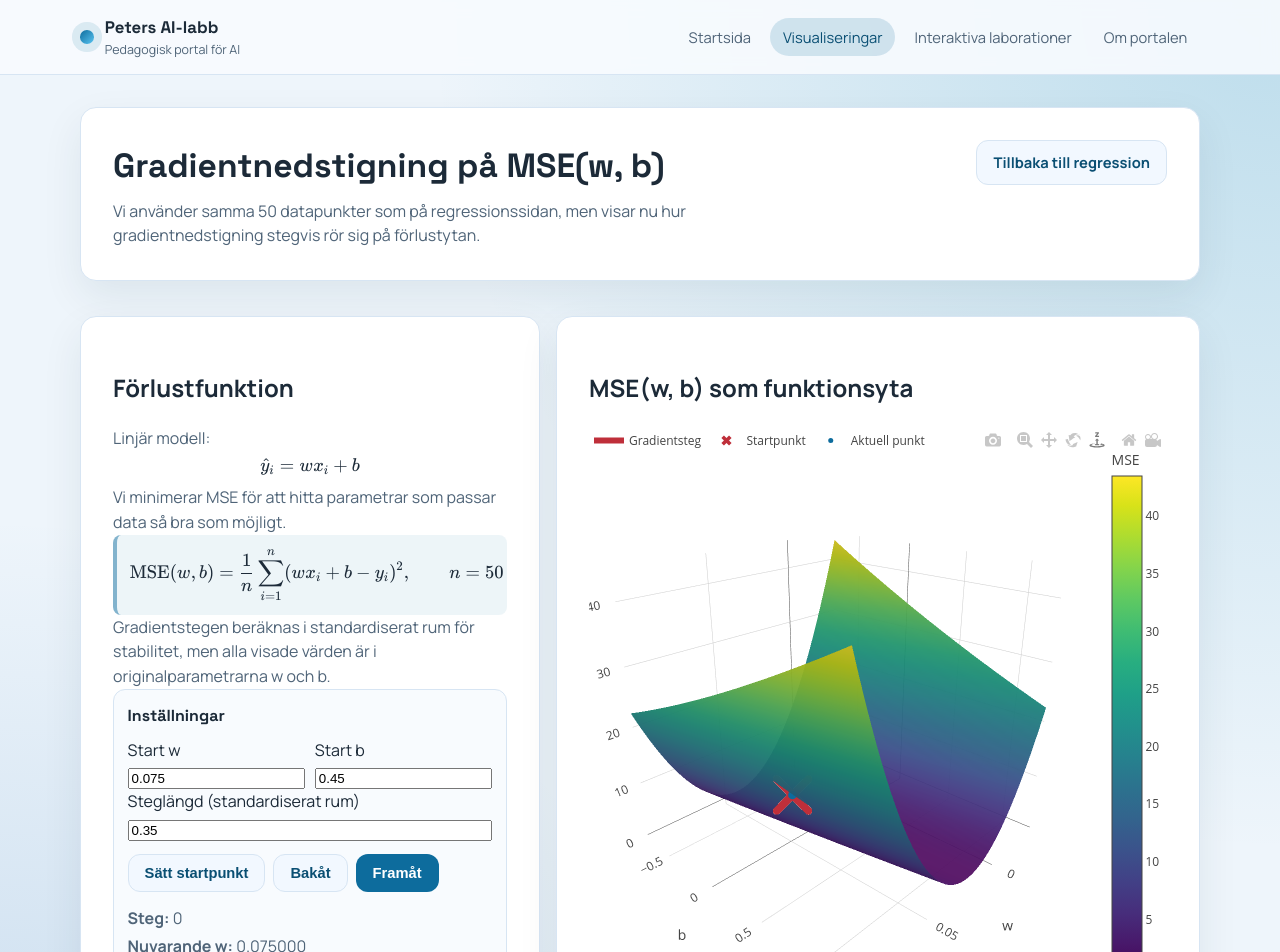
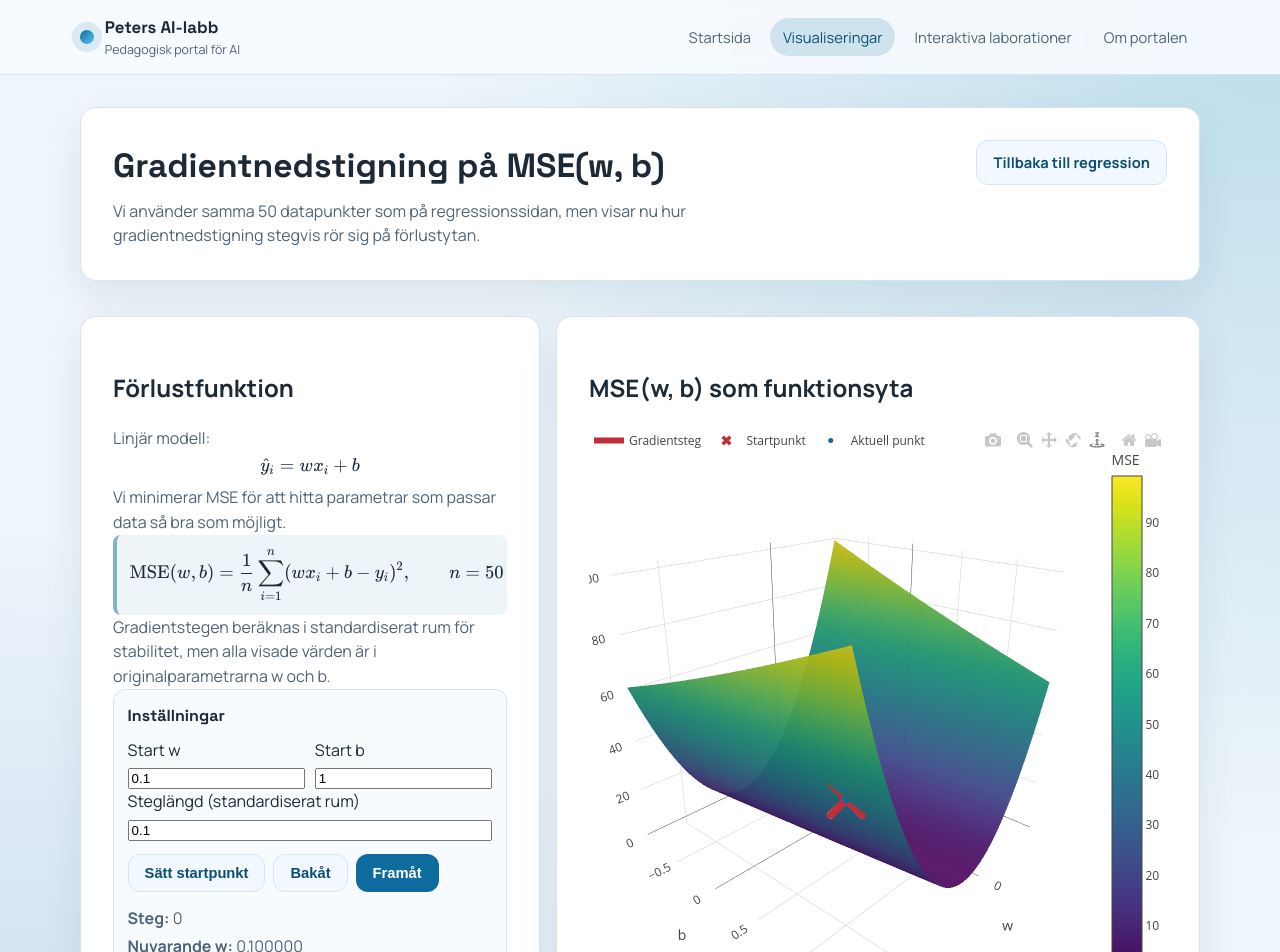
Before and after one commit to PeterMaFyAI/peters-ai-labb, a React (Vite) app: page /visualiseringar/linjar-regression/gradientnedstigning in a window 1280 px wide. Shown: the top 952 px of the page. Built offline with nearby package versions, Linux system fonts and the light colour scheme.

Commit message:
Ändrade default värden i Gradientnedstigning

```diff
--- a/src/modules/linear-regression/LinearRegressionGradientPage.tsx
+++ b/src/modules/linear-regression/LinearRegressionGradientPage.tsx
@@ -34,9 +34,9 @@ interface SurfaceMesh {
   zValues: number[][];
 }
 
-const DEFAULT_INITIAL_WEIGHT = 0.075;
-const DEFAULT_INITIAL_BIAS = 0.45;
-const DEFAULT_LEARNING_RATE = 0.35;
+const DEFAULT_INITIAL_WEIGHT = 0.1;
+const DEFAULT_INITIAL_BIAS = 1;
+const DEFAULT_LEARNING_RATE = 0.1;
 
 const optimalParameters = calculateOptimalParameters(dataPoints);
 
```
